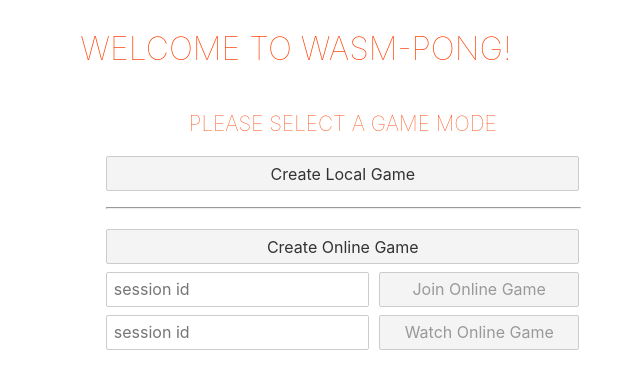
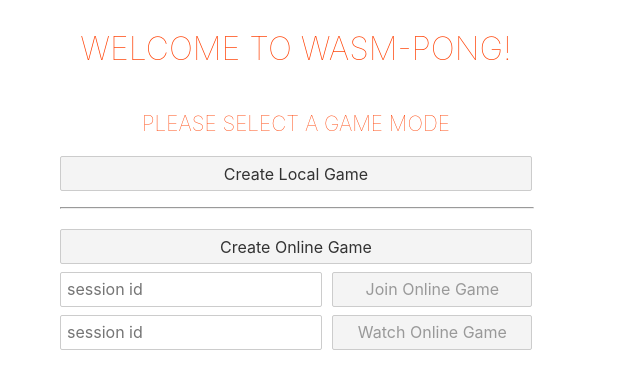
Before and after one commit to thilo-behnke/wasm-pong, a Svelte app in the folder client/svelte-client/: page / in a window 1280 px wide. Shown: the top 388 px of the page, without its empty margins (344-984 px from the left). Built offline with nearby package versions, Linux system fonts and the light colour scheme.

Commit message:
css fix for mode select

```diff
--- a/client/svelte-client/src/components/ModeSelect.svelte
+++ b/client/svelte-client/src/components/ModeSelect.svelte
@@ -61,7 +61,6 @@
     .game-mode-select {
         display: grid;
         min-width: 20%;
-        max-width: 30%;
     }
 
     .game-mode-select > hr {
```
